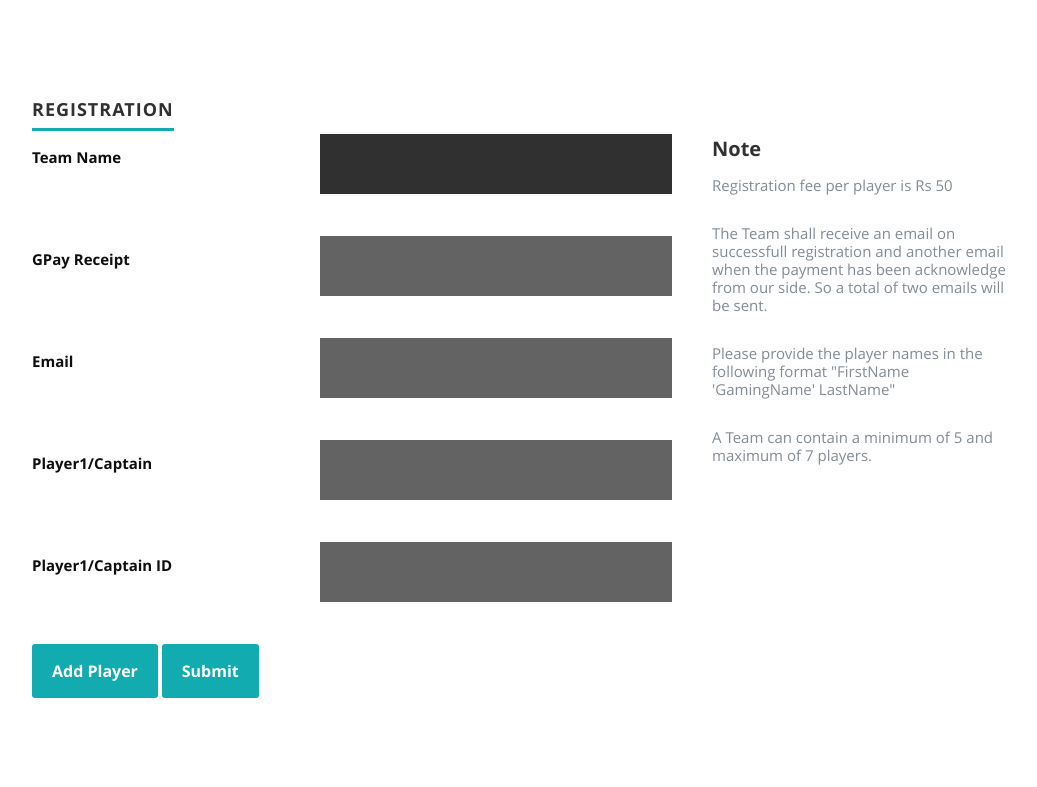
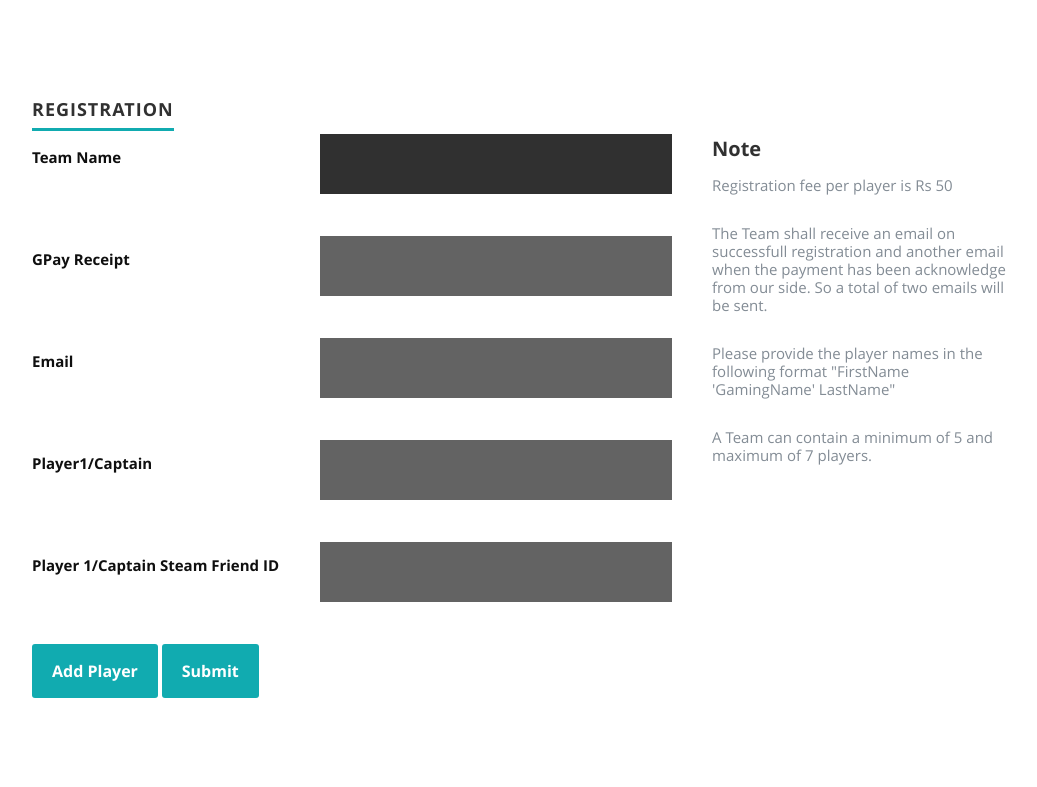
Before and after one commit to bumblebee211196/the-conquest2, a Flask app: page / in a window 1280 px wide. Shown: the part 801-1588 px from the top of the page, without its empty margins (118-1155 px from the left). Run offline with Flask 2, Linux system fonts and the light colour scheme.

Commit message:
:bento: Added more convenient name

```diff
--- a/templates/base.html
+++ b/templates/base.html
@@ -24,10 +24,12 @@
                     alert("You have reached the limit of adding players");
                 } else {
                     let newDiv = document.createElement("div");
-                    newDiv.innerHTML = "<label for='player" + counter + "'>Player" + counter + " </label>\n" + "<input type='text' size='35' id='player" + counter + "' " + "name='player" + counter + "' autofocus required>";
+                    newDiv.innerHTML = "<label for='player" + counter + "'>Player " + counter + " </label>\n" +
+                        "<input type='text' size='35' id='player" + counter + "' " + "name='player" + counter + "' autofocus required>";
                     document.getElementById("registerForm").appendChild(newDiv);
                     newDiv = document.createElement("div");
-                    newDiv.innerHTML = "<label for='player" + counter + "_id'>Player" + counter + " ID</label>\n" + "<input type='text' size='35' id='player" + counter + "_id' " + "name='player" + counter + "_id' autofocus required>";
+                    newDiv.innerHTML = "<label for='player" + counter + "_id'>Player " + counter + " Steam Friend ID</label>\n" +
+                        "<input type='text' size='35' id='player" + counter + "_id' " + "name='player" + counter + "_id' autofocus required>";
                     document.getElementById("registerForm").appendChild(newDiv);
                     counter++;
                 }
--- a/templates/home.html
+++ b/templates/home.html
@@ -62,7 +62,7 @@
                         <input type="text" size="35" id="player1" name="player1" required />
                     </div>
                     <div>
-                        <label for="player1_id">Player1/Captain ID</label>
+                        <label for="player1_id">Player 1/Captain Steam Friend ID</label>
                         <input type="text" size="35" id="player1_id" name="player1_id" required />
                     </div>
                 </form>
```
